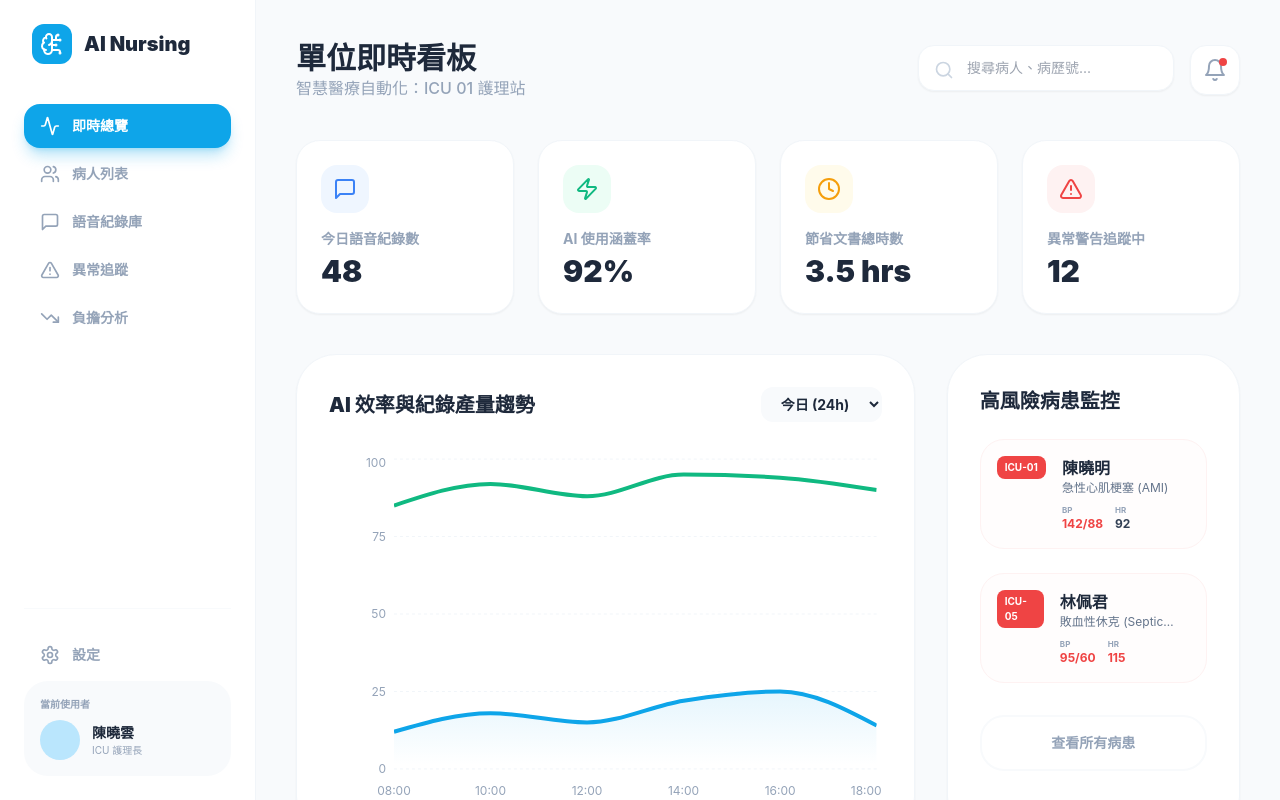
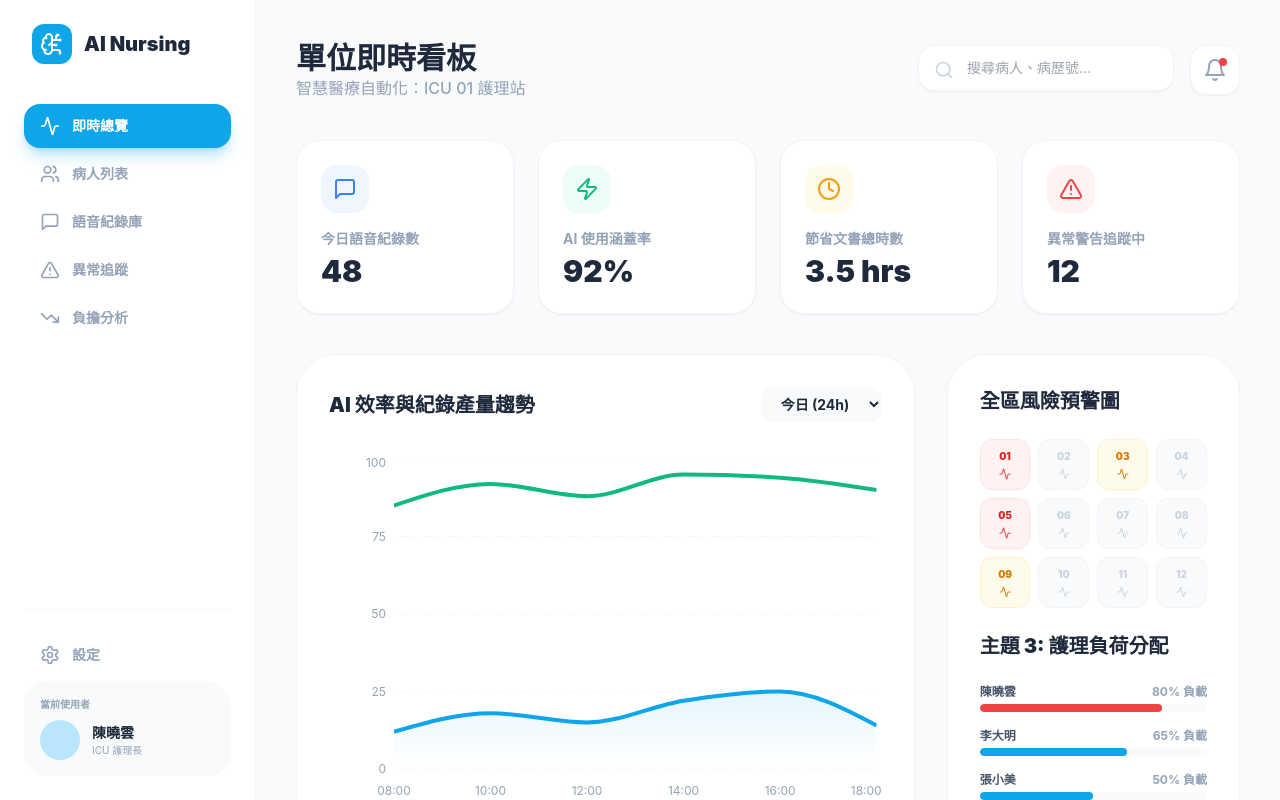
Before and after one commit to madhuLin/AI-Nurse-Copilot, a Next.js app: page /dashboard in a window 1280 px wide. Built offline with nearby package versions, Linux system fonts and the light colour scheme.

Commit message:
feat: AI 風險指數、照護負荷點數、Next Actions

```diff
--- a/app/dashboard/page.tsx
+++ b/app/dashboard/page.tsx
@@ -140,33 +140,43 @@ export default function DashboardPage() {
             </div>
           </div>
 
-          {/* Critical Patients Area */}
+          {/* Theme 2: Risk Heatmap Placeholder */}
           <div className="bg-white p-8 rounded-[2.5rem] border border-slate-100 shadow-sm">
-            <h3 className="text-xl font-black text-slate-800 mb-6">高風險病患監控</h3>
-            <div className="space-y-6">
-              {mockPatients.filter(p => p.riskStatus === 'high').map((p, i) => (
-                <div key={i} className="flex items-start gap-4 p-4 rounded-3xl border border-red-50 bg-red-50/20">
-                  <div className="bg-red-500 text-white text-[10px] font-bold px-2 py-1 rounded-lg uppercase">
-                    {p.bed}
+            <h3 className="text-xl font-black text-slate-800 mb-6">全區風險預警圖</h3>
+            <div className="grid grid-cols-4 gap-2 mb-6">
+              {[...Array(12)].map((_, i) => {
+                const isHigh = i === 0 || i === 4;
+                const isMedium = i === 2 || i === 8;
+                return (
+                  <div key={i} className={`aspect-square rounded-xl flex flex-col items-center justify-center border ${
+                    isHigh ? 'bg-red-50 border-red-100 text-red-600' :
+                    isMedium ? 'bg-amber-50 border-amber-100 text-amber-600' :
+                    'bg-slate-50 border-slate-100 text-slate-300'
+                  }`}>
+                    <span className="text-[10px] font-black">{i + 1 < 10 ? `0${i+1}` : i+1}</span>
+                    <Activity className={`h-3 w-3 mt-1 ${isHigh ? 'animate-pulse' : ''}`} />
                   </div>
-                  <div>
-                    <h4 className="font-bold text-slate-800">{p.name}</h4>
-                    <p className="text-xs text-slate-500 line-clamp-1 mb-2">{p.diagnosis}</p>
-                    <div className="flex gap-3">
-                      {p.vitals.slice(0, 2).map((v, j) => (
-                        <div key={j}>
-                          <p className="text-[8px] font-bold text-slate-400 uppercase">{v.name}</p>
-                          <p className={`text-xs font-bold ${v.status !== 'normal' ? 'text-red-500' : 'text-slate-700'}`}>{v.value}</p>
-                        </div>
-                      ))}
+                );
+              })}
+            </div>
+
+            <h3 className="text-xl font-black text-slate-800 mb-6">主題 3: 護理負荷分配</h3>
+            <div className="space-y-4">
+               {['陳曉雲', '李大明', '張小美'].map((name, i) => (
+                 <div key={i}>
+                    <div className="flex justify-between text-xs font-bold mb-1">
+                      <span className="text-slate-600">{name}</span>
+                      <span className="text-slate-400">{80 - i*15}% 負載</span>
                     </div>
-                  </div>
-                </div>
-              ))}
+                    <div className="h-2 w-full bg-slate-50 rounded-full overflow-hidden">
+                      <div
+                        className={`h-full rounded-full ${i === 0 ? 'bg-red-500' : 'bg-medical-primary'}`}
+                        style={{ width: `${80 - i*15}%` }}
+                      ></div>
+                    </div>
+                 </div>
+               ))}
             </div>
-            <button className="w-full mt-8 py-4 border-2 border-slate-50 rounded-3xl text-slate-400 font-bold text-sm hover:bg-slate-50 transition-colors">
-              查看所有病患
-            </button>
           </div>
         </div>
       </div>
--- a/app/mobile/patient/[id]/page.tsx
+++ b/app/mobile/patient/[id]/page.tsx
@@ -4,7 +4,7 @@ import { BottomNav } from "@/components/BottomNav";
 import { VitalCard } from "@/components/VitalCard";
 import {
   ChevronLeft, Mic, History, ClipboardCheck, AlertCircle,
-  Stethoscope, Thermometer, Droplets, Info, ShieldAlert
+  Stethoscope, Thermometer, Droplets, Info, ShieldAlert, Activity, Gauge
 } from "lucide-react";
 import { motion } from "framer-motion";
 import Link from "next/link";
@@ -37,20 +37,28 @@ export default function PatientDetailPage({ params }: { params: { id: string } }
           </div>
         </div>
 
-        {/* Critical Badges */}
+        {/* Theme 2 & 3: AI Risk & Workload Badges */}
         <div className="flex gap-2 mt-6">
           <div className="flex-1 bg-red-50 border border-red-100 px-3 py-3 rounded-2xl flex items-center gap-2">
-            <ShieldAlert className="h-4 w-4 text-red-500" />
+            <div className="relative h-10 w-10 shrink-0">
+               <svg className="h-full w-full" viewBox="0 0 36 36">
+                 <path className="stroke-red-100 fill-none" strokeWidth="3" d="M18 2.0845 a 15.9155 15.9155 0 0 1 0 31.831 a 15.9155 15.9155 0 0 1 0 -31.831" />
+                 <path className="stroke-red-500 fill-none" strokeWidth="3" strokeDasharray={`${patient.riskScore}, 100`} d="M18 2.0845 a 15.9155 15.9155 0 0 1 0 31.831 a 15.9155 15.9155 0 0 1 0 -31.831" />
+               </svg>
+               <span className="absolute inset-0 flex items-center justify-center text-[10px] font-black text-red-600">{patient.riskScore}</span>
+            </div>
             <div>
-              <p className="text-[10px] font-black text-red-400 uppercase leading-none">過敏史</p>
-              <p className="text-xs font-bold text-red-600">Penicillin</p>
+              <p className="text-[10px] font-black text-red-400 uppercase leading-none">風險指數</p>
+              <p className="text-xs font-bold text-red-600">AI 高風險</p>
             </div>
           </div>
-          <div className="flex-1 bg-amber-50 border border-amber-100 px-3 py-3 rounded-2xl flex items-center gap-2">
-            <Info className="h-4 w-4 text-amber-500" />
+          <div className="flex-1 bg-medical-50 border border-medical-100 px-3 py-3 rounded-2xl flex items-center gap-2">
+            <div className="bg-medical-primary/10 p-2 rounded-xl text-medical-primary">
+              <Gauge className="h-5 w-5" />
+            </div>
             <div>
-              <p className="text-[10px] font-black text-amber-400 uppercase leading-none">照護等級</p>
-              <p className="text-xs font-bold text-amber-600">Level 1 (ICU)</p>
+              <p className="text-[10px] font-black text-medical-400 uppercase leading-none">照護負荷</p>
+              <p className="text-xs font-bold text-medical-600">{patient.workloadPoints} 點數</p>
             </div>
           </div>
         </div>
--- a/lib/mockData.ts
+++ b/lib/mockData.ts
@@ -9,6 +9,8 @@ export const mockPatients: Patient[] = [
     gender: "M",
     diagnosis: "急性心肌梗塞 (AMI)",
     riskStatus: "high",
+    riskScore: 85,
+    workloadPoints: 12,
     category: "ICU",
     vitals: [
       { name: "BP", value: "142/88", unit: "mmHg", status: "warning", trend: "up" },
@@ -25,6 +27,8 @@ export const mockPatients: Patient[] = [
     gender: "F",
     diagnosis: "敗血性休克 (Septic Shock)",
     riskStatus: "high",
+    riskScore: 92,
+    workloadPoints: 15,
     category: "ER",
     vitals: [
       { name: "BP", value: "95/60", unit: "mmHg", status: "critical", trend: "down" },
@@ -41,6 +45,8 @@ export const mockPatients: Patient[] = [
     gender: "M",
     diagnosis: "慢性阻塞性肺病 (COPD)",
     riskStatus: "medium",
+    riskScore: 45,
+    workloadPoints: 8,
     category: "Ward",
     vitals: [
       { name: "BP", value: "128/80", unit: "mmHg", status: "normal", trend: "stable" },
--- a/types/index.ts
+++ b/types/index.ts
@@ -14,6 +14,8 @@ export interface Patient {
   gender: 'M' | 'F';
   diagnosis: string;
   riskStatus: 'low' | 'medium' | 'high';
+  riskScore: number;
+  workloadPoints: number;
   category: 'ICU' | 'ER' | 'Ward';
   vitals: VitalSign[];
 }
```
Also changed, not shown: app/mobile/record/[id]/page.tsx (+43 -25 lines).
